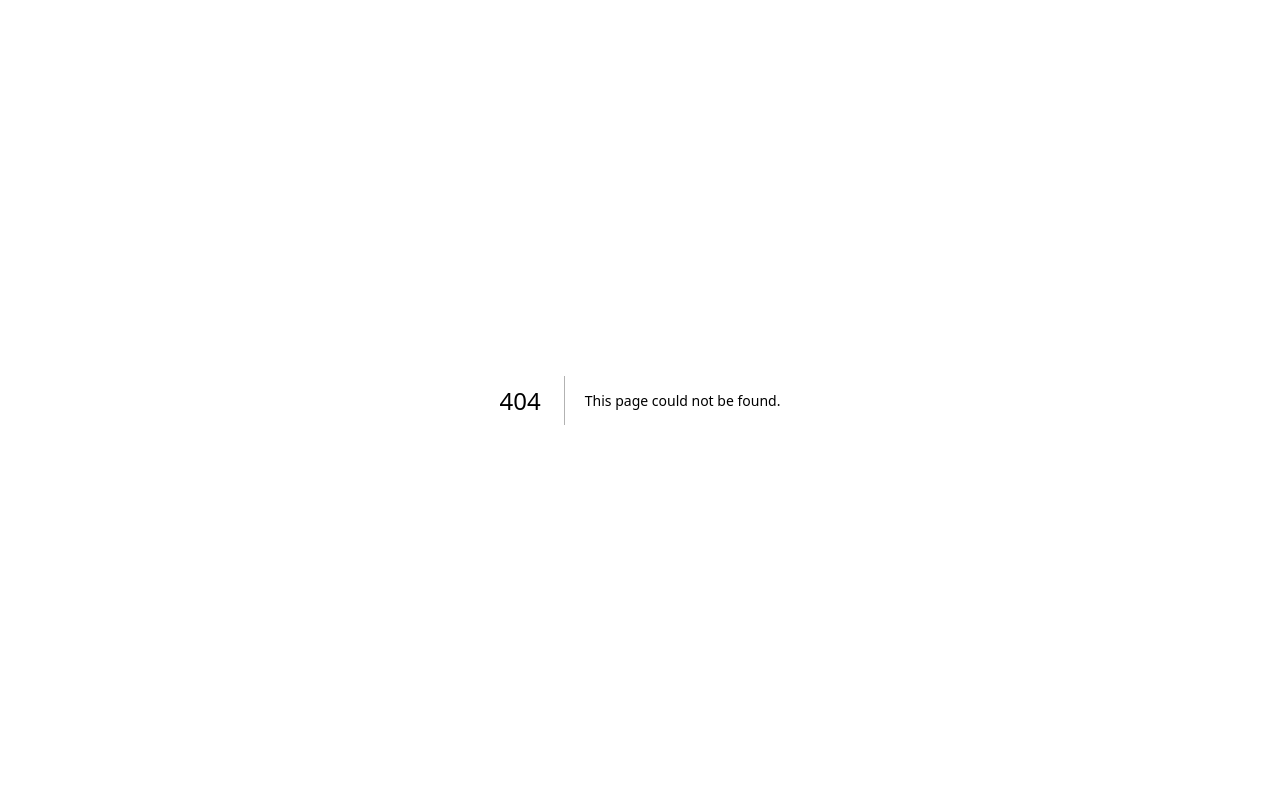
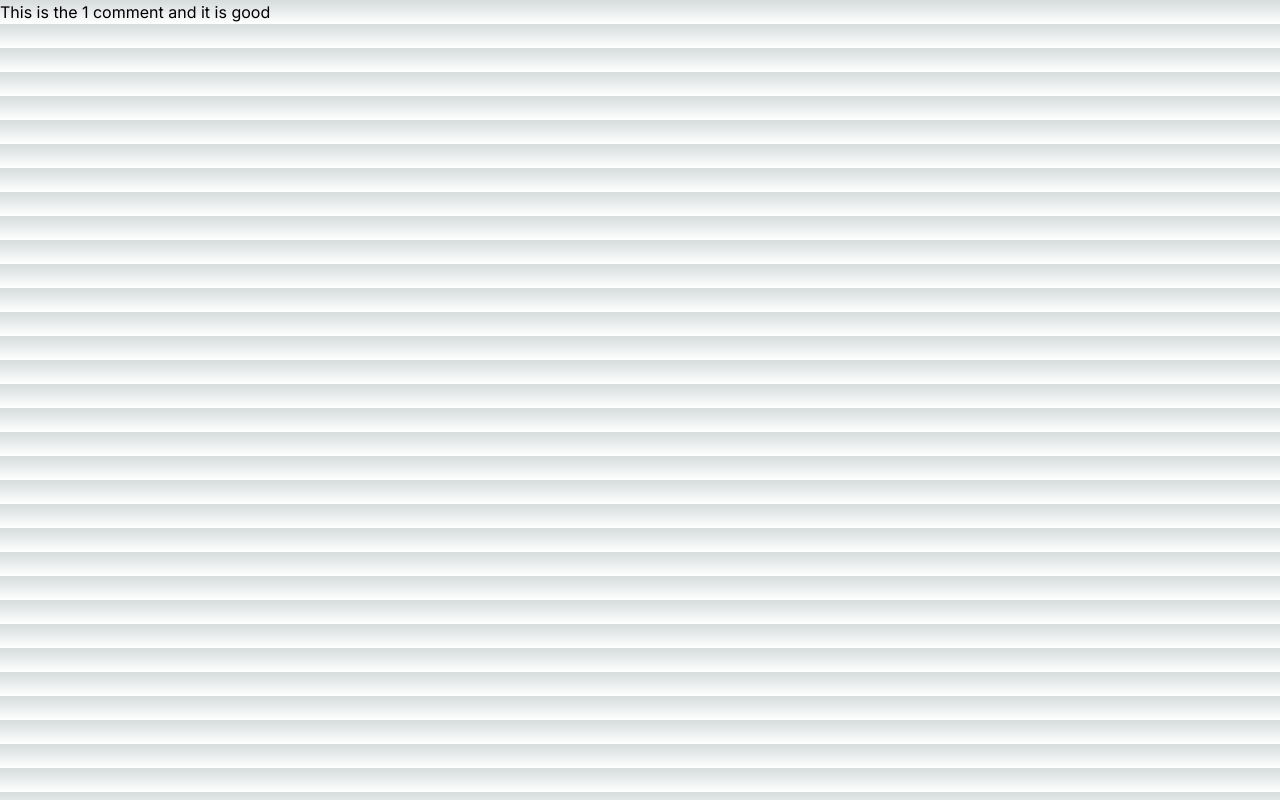
Before and after one commit to KishoreVB70/next-playground, a Next.js app: page /blog/1/comments/1 in a window 1280 px wide. Before the commit this address had no page. Built offline with nearby package versions, Linux system fonts and the light colour scheme.

Commit message:
added advanced nested dynamic routing

```diff
--- /dev/null
+++ b/src/app/blog/[blogId]/comments/[commentId]/page.tsx
@@ -0,0 +1,9 @@
+import React from 'react'
+
+const commentId = ({params}: {params: {commentId: string}}) => {
+  return (
+    <div>This is the {params.commentId} comment and it is good</div>
+  )
+}
+
+export default commentId
--- /dev/null
+++ b/src/app/blog/[blogId]/comments/page.tsx
@@ -0,0 +1,9 @@
+import React from 'react'
+
+const Comments = () => {
+  return (
+    <div>Comments</div>
+  )
+}
+
+export default Comments
--- /dev/null
+++ b/src/app/blog/[blogId]/page.tsx
@@ -0,0 +1,9 @@
+import React from 'react'
+
+const Id = ({params}: {params: {blogId: string}}) => {
+  return (
+    <div>Welcome to the blog {params.blogId}</div>
+  )
+}
+
+export default Id
--- a/src/app/blog/[id]/page.tsx
+++ /dev/null
@@ -1,9 +0,0 @@
-import React from 'react'
-
-const Id = ({params}: {params: {id: string}}) => {
-  return (
-    <div>Welcome to the blog {params.id}</div>
-  )
-}
-
-export default Id
```
